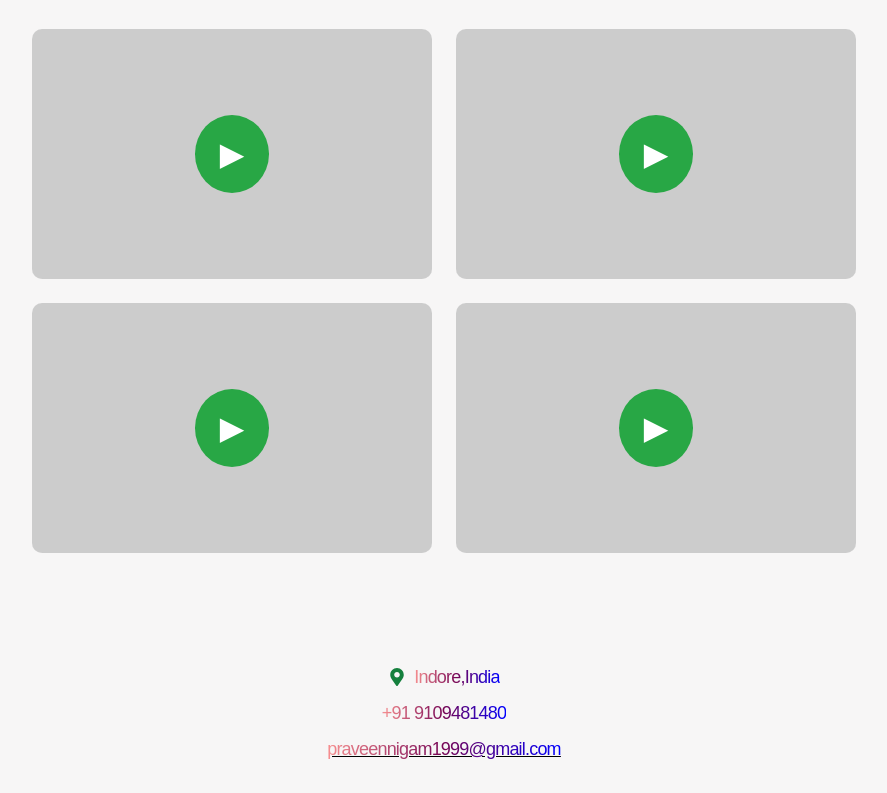
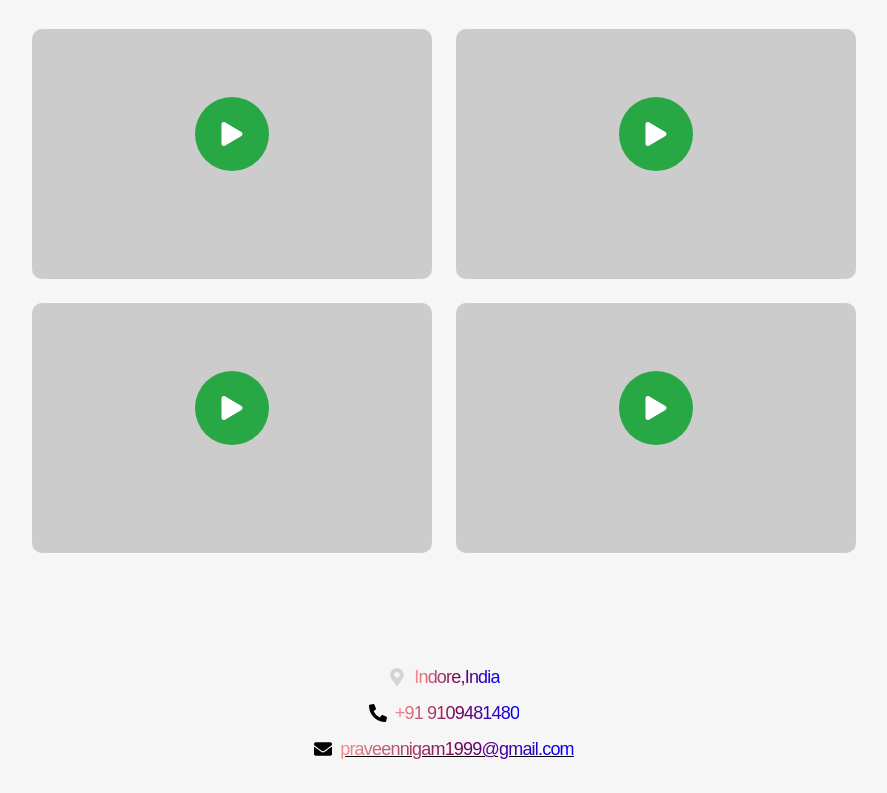
Before and after one commit to praveennigam/impraveen, a React (Vite) app: page / in a window 1280 px wide. Shown: the part 5040-5833 px from the top of the page, without its empty margins (196-1083 px from the left). Built offline with nearby package versions, Linux system fonts and the light colour scheme; a web font is replaced by a local one.

Commit message:
ghjdhjsdjhsd

```diff
--- a/src/components/Contact.css
+++ b/src/components/Contact.css
@@ -64,8 +64,9 @@ body {
 .play-button {
   background: #28a745;
   border: none;
+  margin-bottom: 10%;
   border-radius: 50%;
-  padding: 15px 25px;
+  padding: 25px 25px;
   cursor: pointer;
   font-size: 2rem; /* Change to responsive font-size if needed */
   color: white;
--- a/src/components/Contact.jsx
+++ b/src/components/Contact.jsx
@@ -1,7 +1,7 @@
 import React, { useState } from "react";
 import { CONTACT } from "../constants";
 import { motion } from "framer-motion";
-import { FaMapMarkerAlt } from "react-icons/fa";
+import { FaMapMarkerAlt, FaPhoneAlt, FaEnvelope, FaPlay } from "react-icons/fa"; // Imported necessary icons
 import logo from "../assets/logo.png";
 import "./Contact.css";
 
@@ -11,15 +11,15 @@ const Contact = () => {
   const videos = [
     {
       src: "https://www.youtube.com/embed/6VLaYrjPJb8?si=OH6R4IHtnYKi0f3N",
-      description: "React Overview: Essential concepts for beginners and developers..",
+      description: "React Overview: Essential concepts for beginners and developers.",
     },
     {
       src: "https://www.youtube.com/embed/TdVSnIQt83E?si=Cfdjikhkl-5K-W35",
-      description: "Advanced Techniques: Deep dive into hooks and performance optimization..",
+      description: "Advanced Techniques: Deep dive into hooks and performance optimization.",
     },
     {
       src: "https://www.youtube.com/embed/jCXCIA7mGXM?si=ipDEMKiiRPZS3UVn",
-      description: "Scalable Applications: Tips for efficient backend integration..",
+      description: "Scalable Applications: Tips for efficient backend integration.",
     },
     {
       src: "https://www.youtube.com/embed/gQXmU9S3Kj8?si=_fjsYgkycKS7nzVa",
@@ -28,7 +28,7 @@ const Contact = () => {
   ];
 
   const handlePlayClick = (src) => {
-    setPlayingVideo(`${src}&autoplay=1`); // Add autoplay parameter
+    setPlayingVideo(`${src}&autoplay=1`);
   };
 
   return (
@@ -64,11 +64,10 @@ const Contact = () => {
               ) : (
                 <div className="thumbnail">
                   <button className="play-button" onClick={() => handlePlayClick(video.src)}>
-                    <span>▶</span>
+                    <FaPlay className="text-white text-2xl" /> {/* Play icon */}
                   </button>
                 </div>
               )}
-              {/* Show  effect */}
               <div className="text-card">
                 <motion.div className="flex items-center text-lg text-black">
                   <span>{video.description}</span>
@@ -86,15 +85,16 @@ const Contact = () => {
           transition={{ duration: 0.5 }}
           className="my-2 flex items-center justify-center text-lg"
         >
-          <FaMapMarkerAlt className="text-green-700 mr-2" />
+          <FaMapMarkerAlt className="icon-gradient mr-2" />
           <span className="text-gradient">{CONTACT.address}</span>
         </motion.p>
         <motion.p
           whileInView={{ opacity: 1, x: 0 }}
           initial={{ opacity: 0, x: 100 }}
           transition={{ duration: 0.5 }}
-          className="my-2 text-black text-lg"
+          className="my-2 text-black text-lg flex items-center justify-center"
         >
+          <FaPhoneAlt className="icon-gradient mr-2" />
           <span className="text-gradient">{CONTACT.phoneNo}</span>
         </motion.p>
         <motion.a
@@ -102,8 +102,9 @@ const Contact = () => {
           initial={{ opacity: 0, x: -200 }}
           transition={{ duration: 0.7 }}
           href={`mailto:${CONTACT.email}`}
-          className="text-black text-lg underline"
+          className="text-black text-lg underline flex items-center justify-center"
         >
+          <FaEnvelope className="icon-gradient mr-2" />
           <span className="text-gradient">{CONTACT.email}</span>
         </motion.a>
       </div>
```
